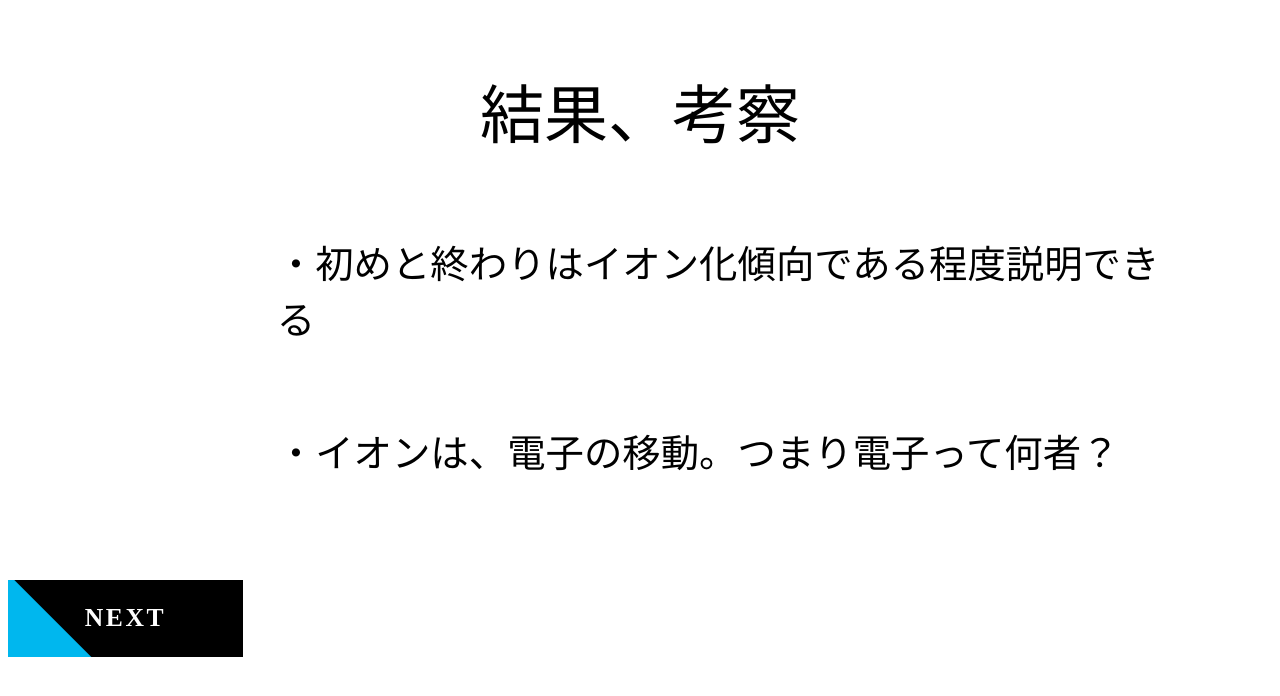
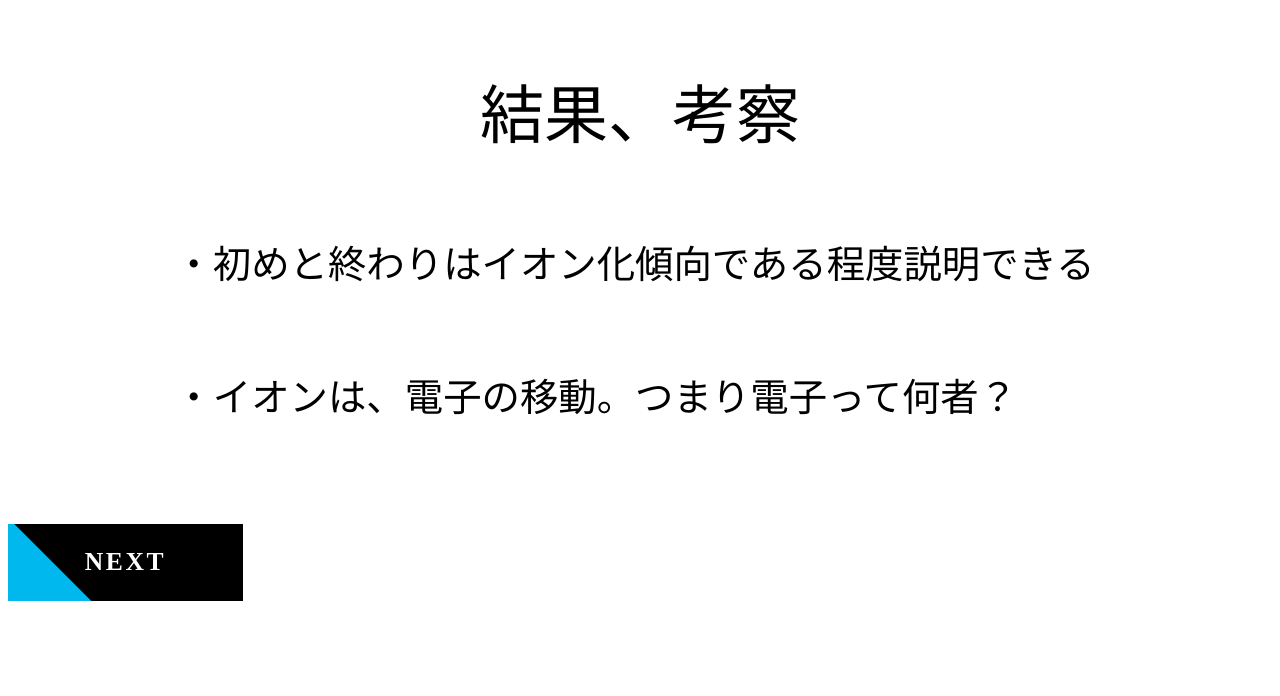
Before and after one commit to kisokun1939/slide0-3, a plain HTML site: page index.html in a window 1280 px wide. Drawn offline with Linux system fonts and the light colour scheme; a web font is replaced by a local one.

Commit message:
Update CSS.css

```diff
--- a/CSS.css
+++ b/CSS.css
@@ -19,7 +19,7 @@
 }
 .left {
   text-align:left;
-  margin-left:15vw;
+  margin-left:7vw;
 }
 *,
 *:before,
```
